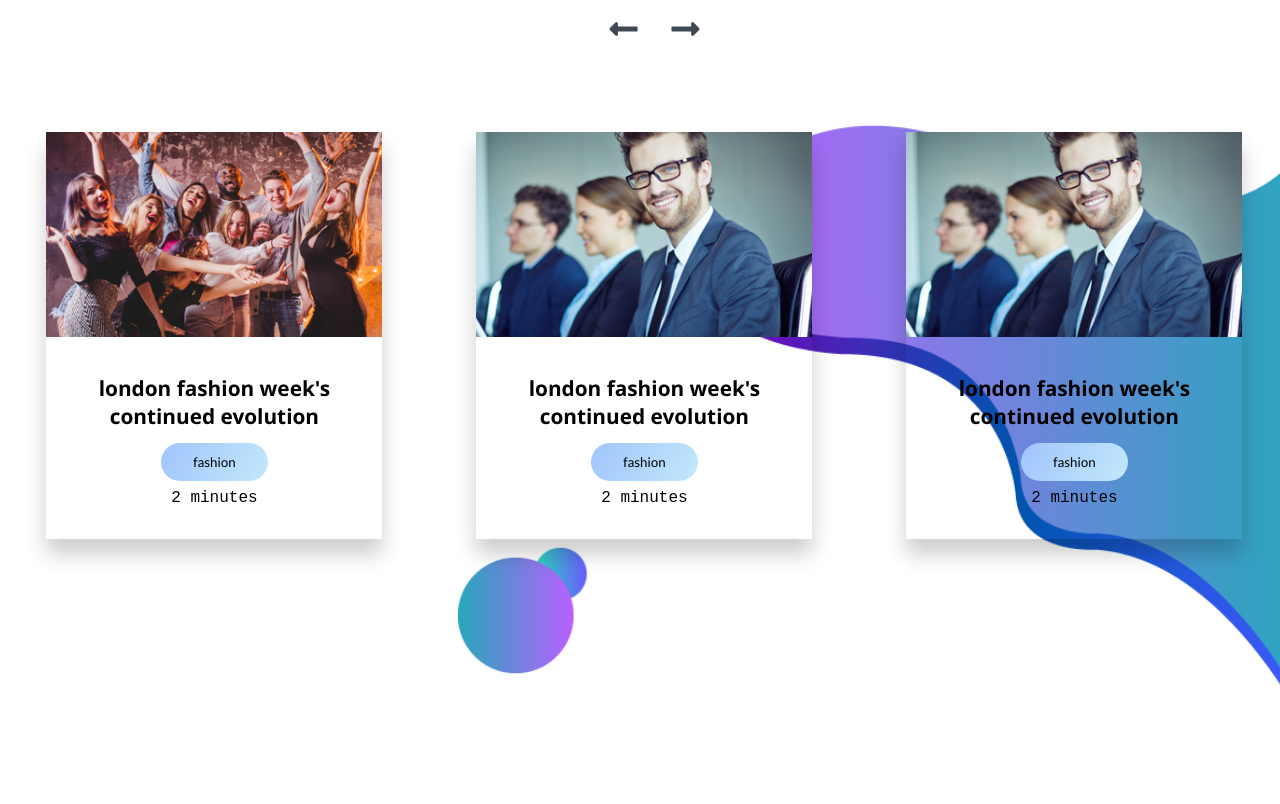
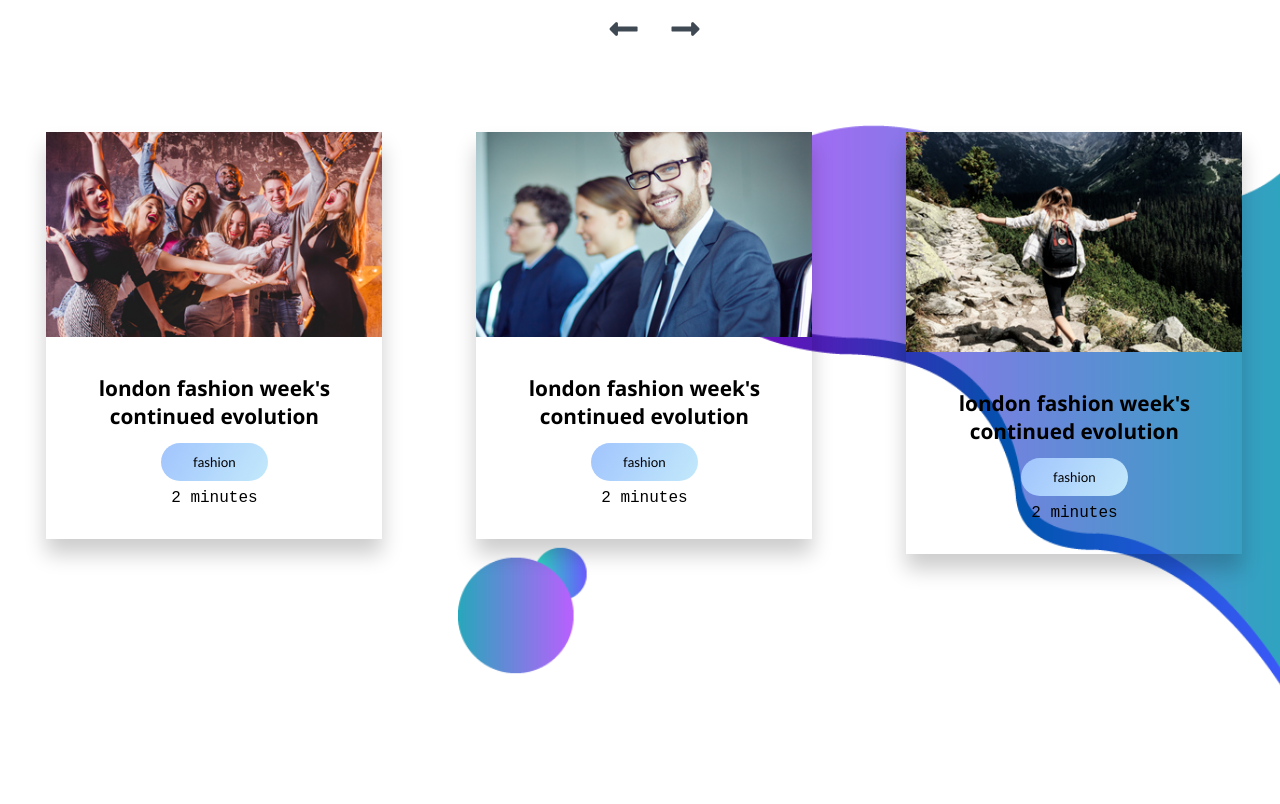
Before and after one commit to bountyXsign/tours-and-travel, a plain HTML site: page index.html in a window 1280 px wide. Shown: the part 1036-1840 px from the top of the page. Drawn offline with Linux system fonts and the light colour scheme.

Commit message:
changed image

```diff
--- a/css/style.css
+++ b/css/style.css
@@ -433,6 +433,7 @@ h2{
 .footer>.rights{
     justify-content: center;
     font-family: 'Trebuchet MS', 'Lucida Sans Unicode', 'Lucida Grande', 'Lucida Sans', Arial, sans-serif;
+    color: blue;
 }
 
 .footer>.rights>h4>a{
--- a/index.html
+++ b/index.html
@@ -106,7 +106,7 @@
                             </div>
                         </div>
                         <div class="blog-content">
-                            <img src="./assets/Blog-post/post-2.jpg" alt="">
+                            <img src="./assets/Blog-post/post-5.png" alt="">
                             <div class="blog-title">
                                 <h3>london fashion week's continued evolution </h3>
                                 <button class="btn btn-blog">fashion</button>
```
